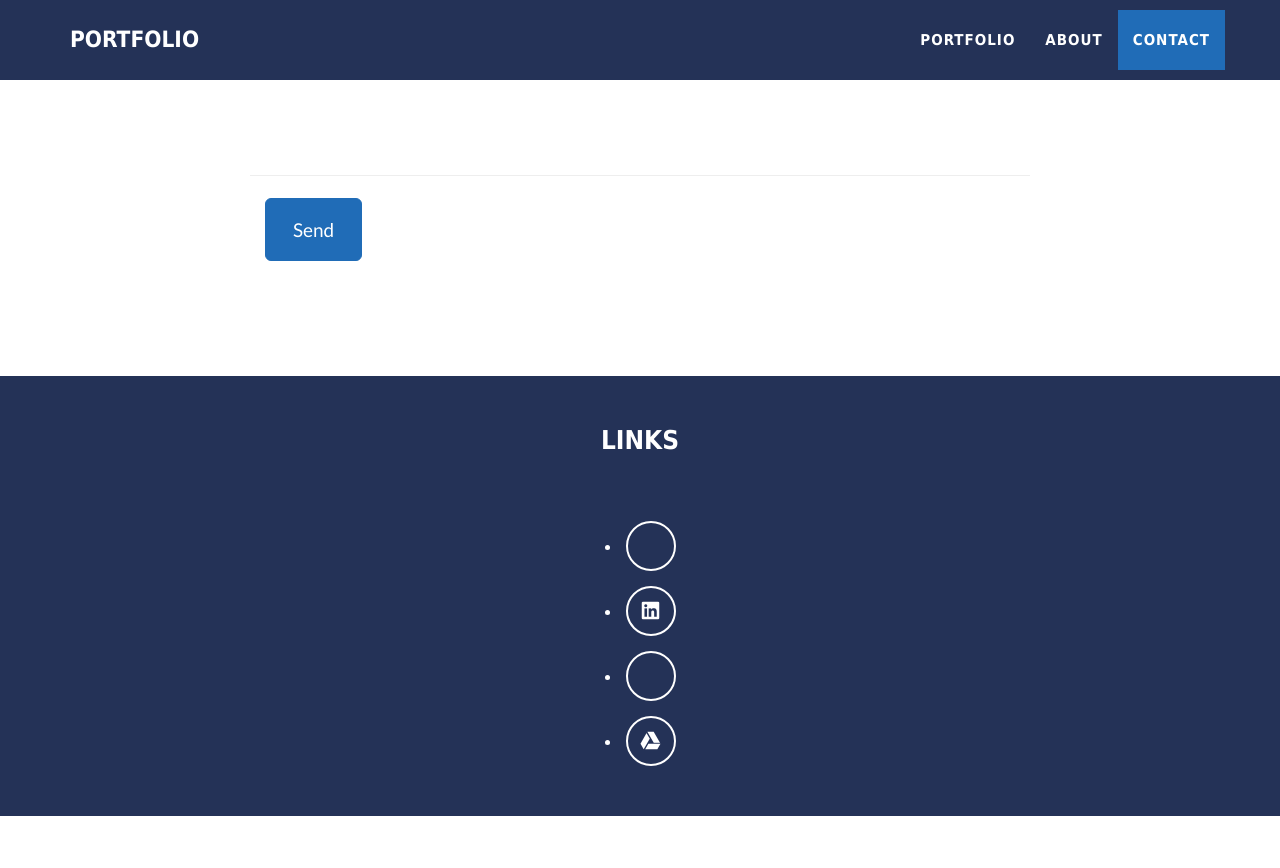
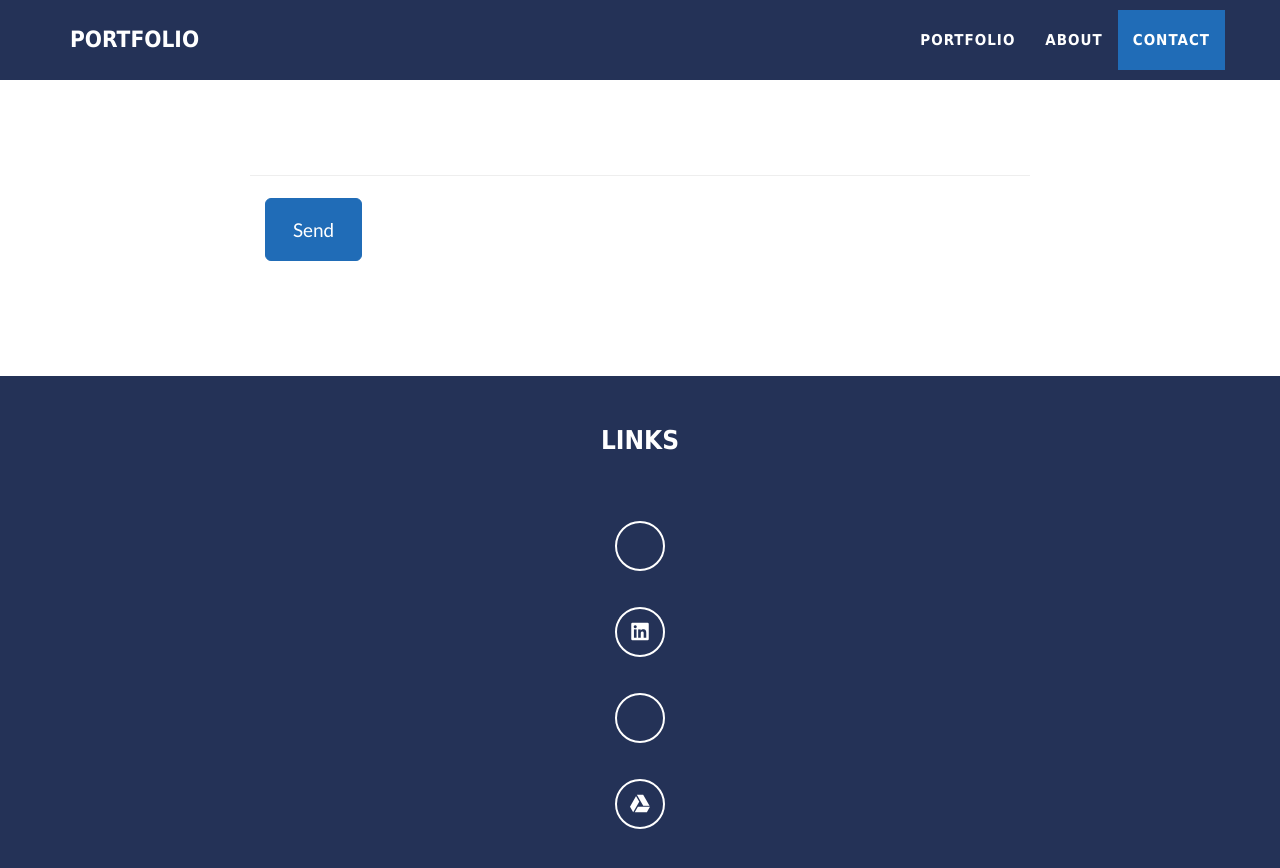
Before and after one commit to Kelly-Portfolio/Kelly-Portfolio.github.io, a Jekyll site: the page built from _posts/2014-07-18-project-1.markdown, in a window 1280 px wide and 900 px high, scrolled down 2431 px. Shown: the top 868 px of the window. Built offline with Jekyll 4.4.1, drawn with Linux system fonts in a browser that asks for light colours; before the commit the page ends 3247 px from its top, so only the background shows below that.

Commit message:
Update footer.html

```diff
--- a/_includes/footer.html
+++ b/_includes/footer.html
@@ -15,10 +15,10 @@
           <h3>{{ site.footer.social }}</h3>
           <!--<ul class="list-inline">-->
             {% for network in site.social %}
-            <li>
+            <dl>
               <a href="{{ network.url }}" class="btn-social btn-outline"><i
                   class="fa-brands fa-fw fa-{{ network.title }}"></i></a>
-            </li>
+            </dl>
             {% endfor %}
          <!--</ul>-->
         </div>
```
